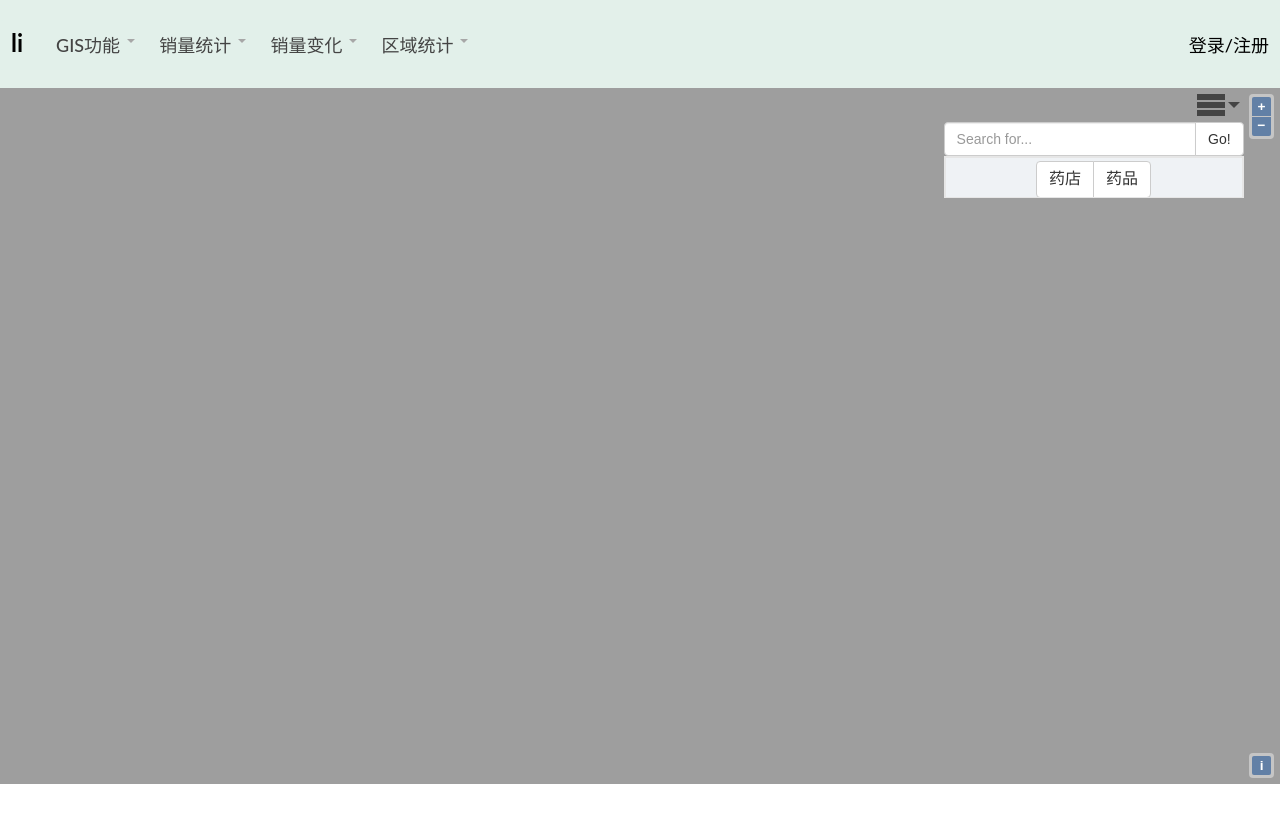
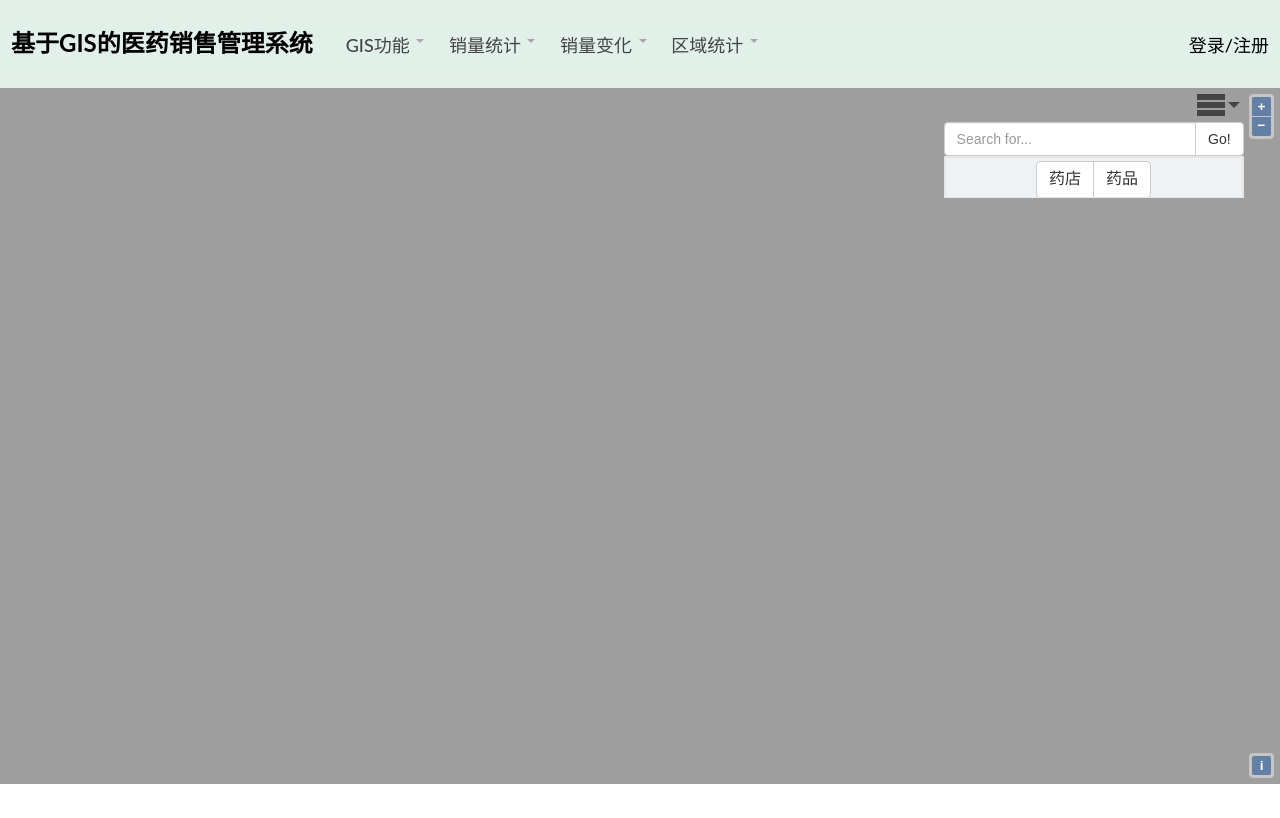
Before and after one commit to memedaqyk/medicineManage, a website: page view/main.html in a window 1280 px wide. Drawn offline with nearby package versions, Linux system fonts and the light colour scheme; files that its build step writes are made by us from their sources; no server answers; files whose address does not match are found by name; a web font is replaced by a local one.

Commit message:
modified main.html

```diff
--- a/view/main.html
+++ b/view/main.html
@@ -152,9 +152,8 @@
         <nav class="the-nav nav-collapse clearfix">
 
 
-
           <ul class="nav nav-pill pull-left">
-            <li id="header-span-two">li</span>
+            <li id="header-span-two">基于GIS的医药销售管理系统</span>
            <li class="dropdown">
               <a  href="#">GIS功能
                 <b class="caret"></b>
```
